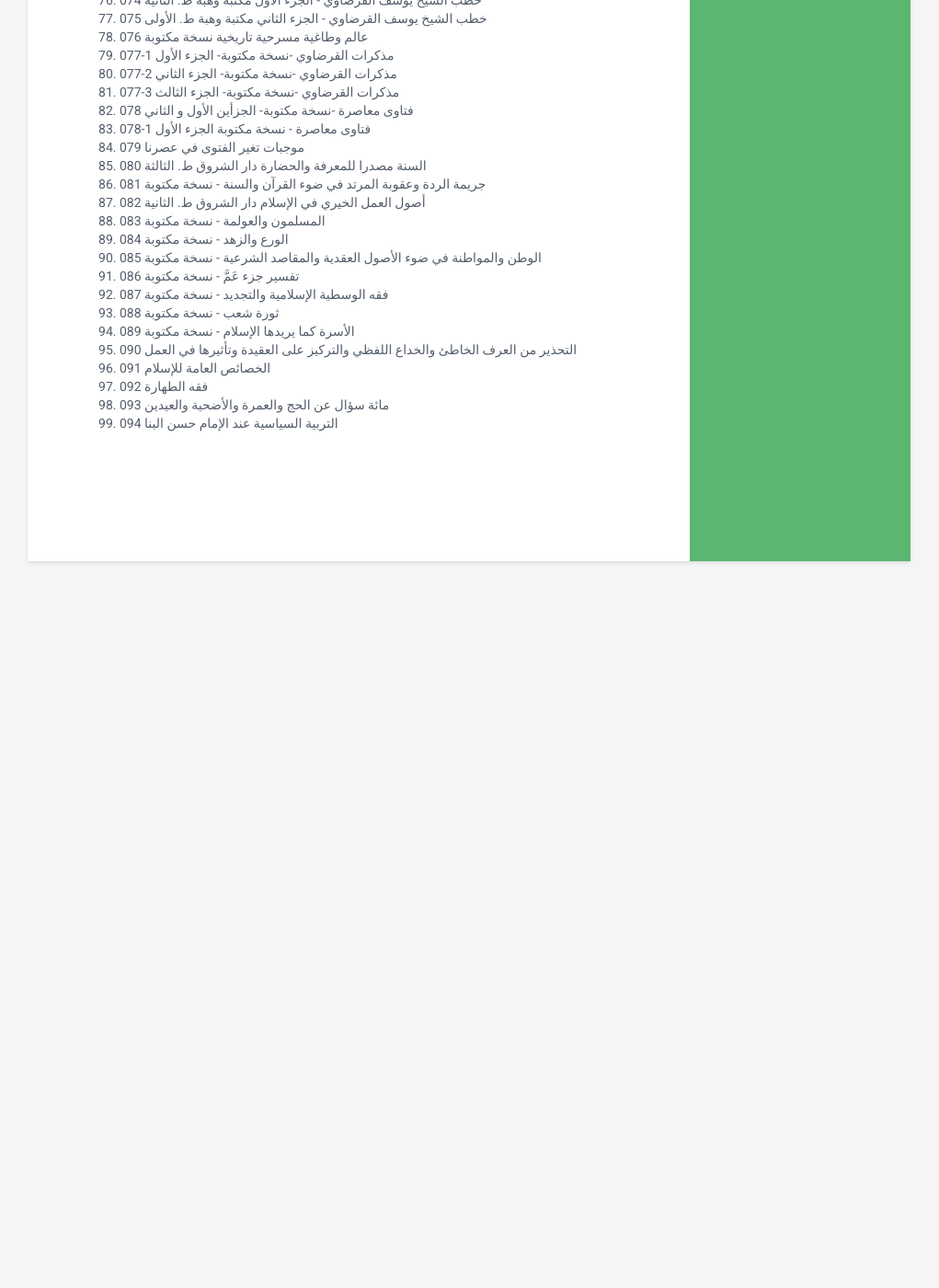
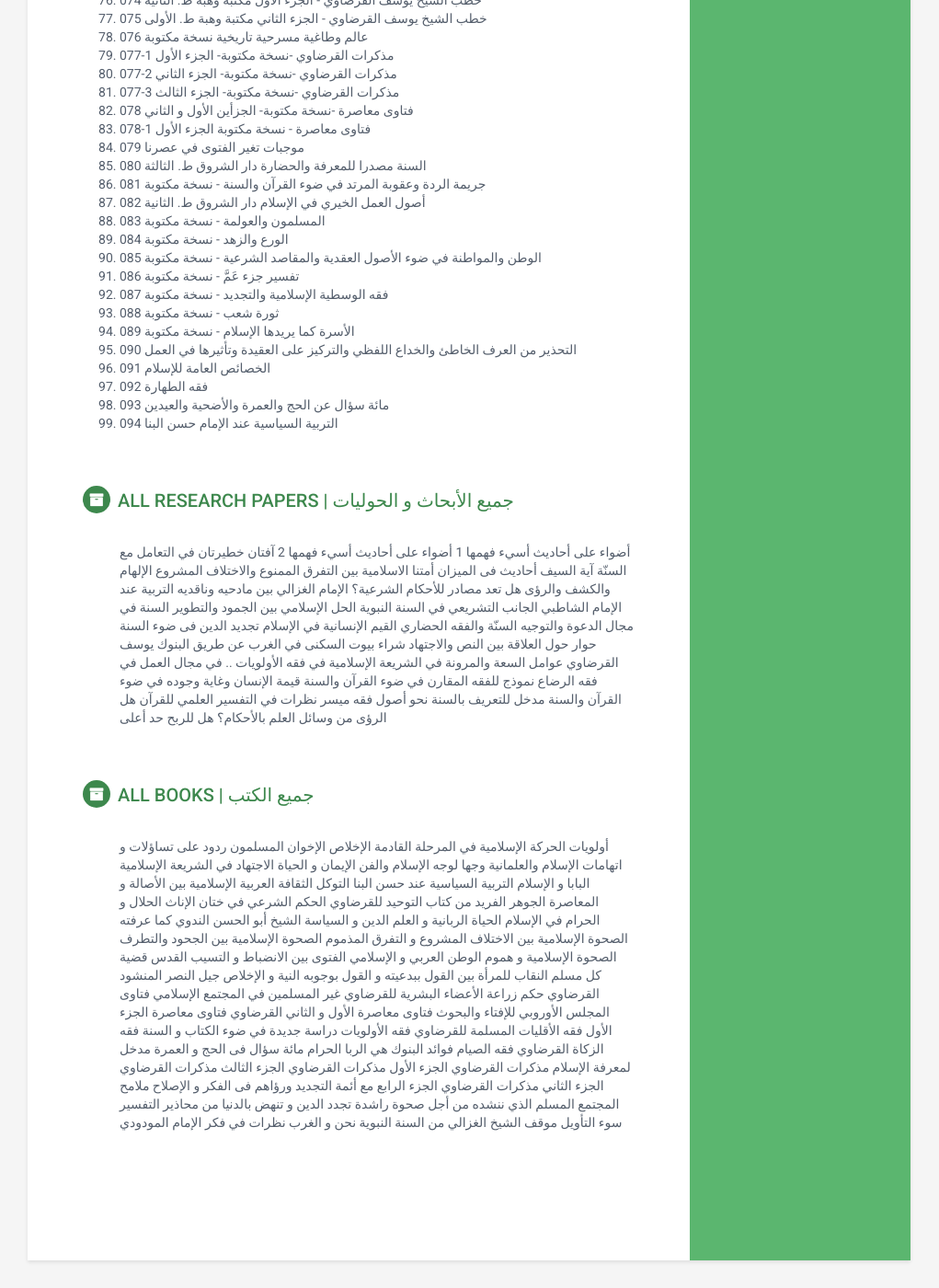
Before and after one commit to qaradawi/qaradawi.github.io, a Jekyll site: the page built from index.html, in a window 1280 px wide and 1400 px high, scrolled down 1995 px. Shown: the whole window at 92% size, without its empty margins (130-1151 px from the left). Built offline with Jekyll 4.4.1, drawn with Linux system fonts in a browser that asks for light colours; before the commit the page ends 2635 px from its top, so only the background shows below that.

Commit message:
Update projects.html

```diff
--- a/_includes/projects.html
+++ b/_includes/projects.html
@@ -207,3 +207,175 @@
 
 
             </section><!--//section-->
+
+<section class="section projects-section">
+                <h2 class="section-title"><i class="fa fa-archive"></i>All Research Papers |  جميع الأبحاث و الحوليات
+  </h2>
+                <div class="intro">
+                </div><!--//intro-->
+  <ol>
+
+
+    أضواء على أحاديث أسيء فهمها 1
+
+    أضواء على أحاديث أسيء فهمها 2
+
+    آفتان خطيرتان في التعامل مع السنّة
+
+    آية السيف
+
+    أحاديث فى الميزان
+
+    أمتنا الاسلامية بين التفرق الممنوع والاختلاف المشروع
+
+    الإلهام والكشف والرؤى هل تعد مصادر للأحكام الشرعية؟
+
+    الإمام الغزالي بين مادحيه وناقديه
+
+    التربية عند الإمام الشاطبي
+
+    الجانب التشريعي في السنة النبوية
+
+    الحل الإسلامي بين الجمود والتطوير
+
+    السنة في مجال الدعوة والتوجيه
+
+    السنّة والفقه الحضاري
+
+    القيم الإنسانية في الإسلام
+
+    تجديد الدين فى ضوء السنة
+
+    حوار حول العلاقة بين النص والاجتهاد
+
+    شراء بيوت السكنى في الغرب عن طريق البنوك يوسف القرضاوي
+
+    عوامل السعة والمرونة في الشريعة الإسلامية
+
+    في فقه الأولويات .. في مجال العمل
+
+    في فقه الرضاع نموذج للفقه المقارن في ضوء القرآن والسنة
+
+    قيمة الإنسان وغاية وجوده في ضوء القرآن والسنة
+
+    مدخل للتعريف بالسنة
+
+    نحو أصول فقه ميسر
+
+    نظرات في التفسير العلمي للقرآن
+
+    هل الرؤى من وسائل العلم بالأحكام؟
+
+    هل للربح حد أعلى
+
+      </ol>
+
+            </section><!--//section-->
+
+<section class="section projects-section">
+                <h2 class="section-title"><i class="fa fa-archive"></i>All Books |  جميع الكتب</h2>
+                <div class="intro">
+                </div><!--//intro-->
+  <ol>
+
+
+    أولويات الحركة الإسلامية في المرحلة القادمة
+
+    الإخلاص
+
+    الإخوان المسلمون ردود على تساؤلات و اتهامات
+
+    الإسلام والعلمانية وجها لوجه
+
+    الإسلام والفن
+
+    الإيمان و الحياة
+
+    الاجتهاد في الشريعة الإسلامية
+
+    البابا و الإسلام
+
+    التربية السياسية عند حسن البنا
+
+    التوكل
+
+    الثقافة العربية الإسلامية بين الأصالة و المعاصرة
+
+    الجوهر الفريد من كتاب التوحيد للقرضاوي
+
+    الحكم الشرعي في ختان الإناث
+
+    الحلال و الحرام في الإسلام
+
+    الحياة الربانية و العلم
+
+    الدين و السياسة
+
+    الشيخ أبو الحسن الندوي كما عرفته
+
+    الصحوة الإسلامية بين الاختلاف المشروع و التفرق المذموم
+
+    الصحوة الإسلامية بين الجحود والتطرف
+
+    الصحوة الإسلامية و هموم الوطن العربي و الإسلامي
+
+    الفتوى بين الانضباط و التسيب
+
+    القدس قضية كل مسلم
+
+    النقاب للمرأة بين القول ببدعيته و القول بوجوبه
+
+    النية و الإخلاص
+
+    جيل النصر المنشود القرضاوي
+
+    حكم زراعة الأعضاء البشرية للقرضاوي
+
+    غير المسلمين في المجتمع الإسلامي
+
+    فتاوى المجلس الأوروبي للإفتاء والبحوث
+
+    فتاوى معاصرة الأول و الثاني القرضاوي
+
+    فتاوى معاصرة الجزء الأول
+
+    فقه الأقليات المسلمة للقرضاوي
+
+    فقه الأولويات دراسة جديدة في ضوء الكتاب و السنة
+
+    فقه الزكاة القرضاوي
+
+    فقه الصيام
+
+    فوائد البنوك هي الربا الحرام
+
+    مائة سؤال فى الحج و العمرة
+
+    مدخل لمعرفة الإسلام
+
+    مذكرات القرضاوي الجزء الأول
+
+    مذكرات القرضاوي الجزء الثالث
+
+    مذكرات القرضاوي الجزء الثاني
+
+    مذكرات القرضاوي الجزء الرابع
+
+    مع أئمة التجديد ورؤاهم فى الفكر و الإصلاح
+
+    ملامح المجتمع المسلم الذي ننشده
+
+    من أجل صحوة راشدة تجدد الدين و تنهض بالدنيا
+
+    من محاذير التفسير سوء التأويل
+
+    موقف الشيخ الغزالي من السنة النبوية
+
+    نحن و الغرب
+
+    نظرات في فكر الإمام المودودي
+
+
+  </ol>
+
+            </section><!--//section-->
```
